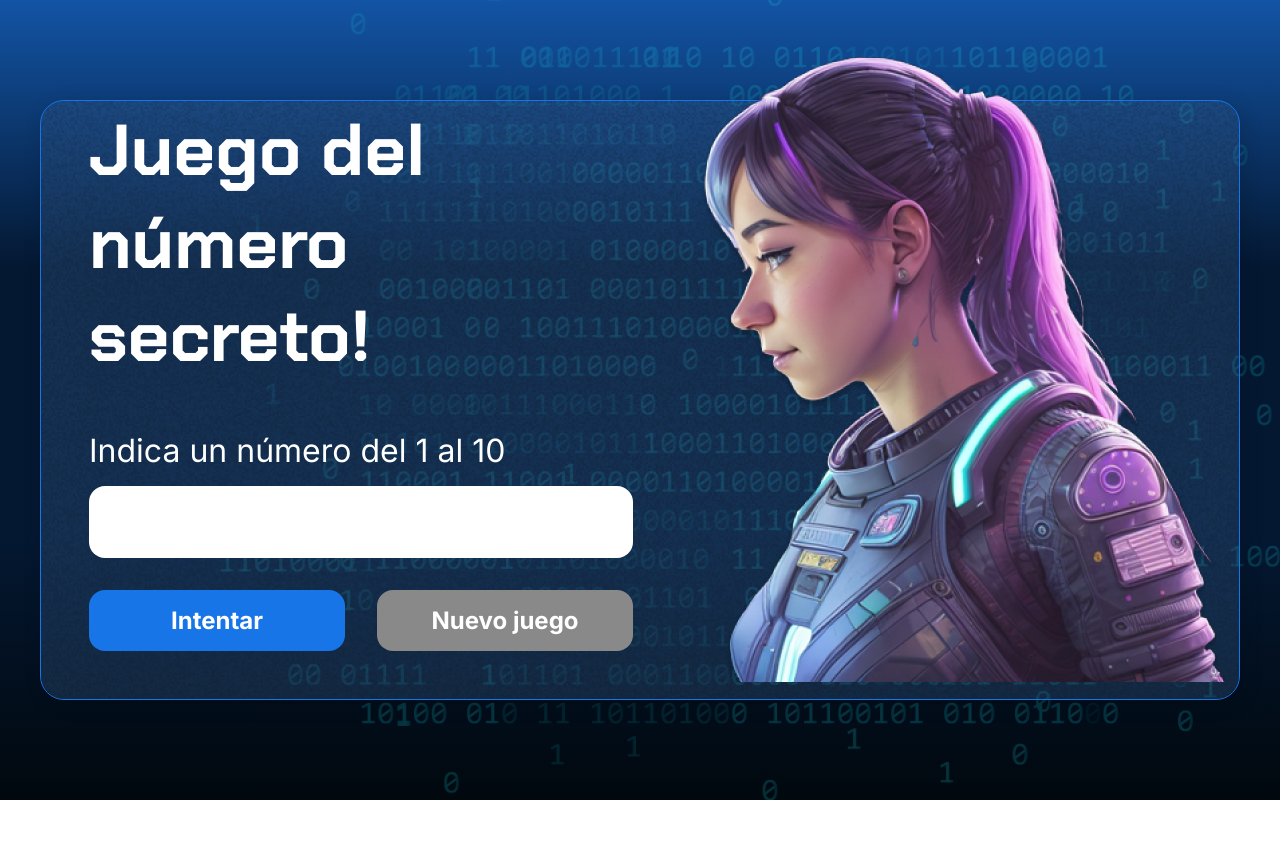
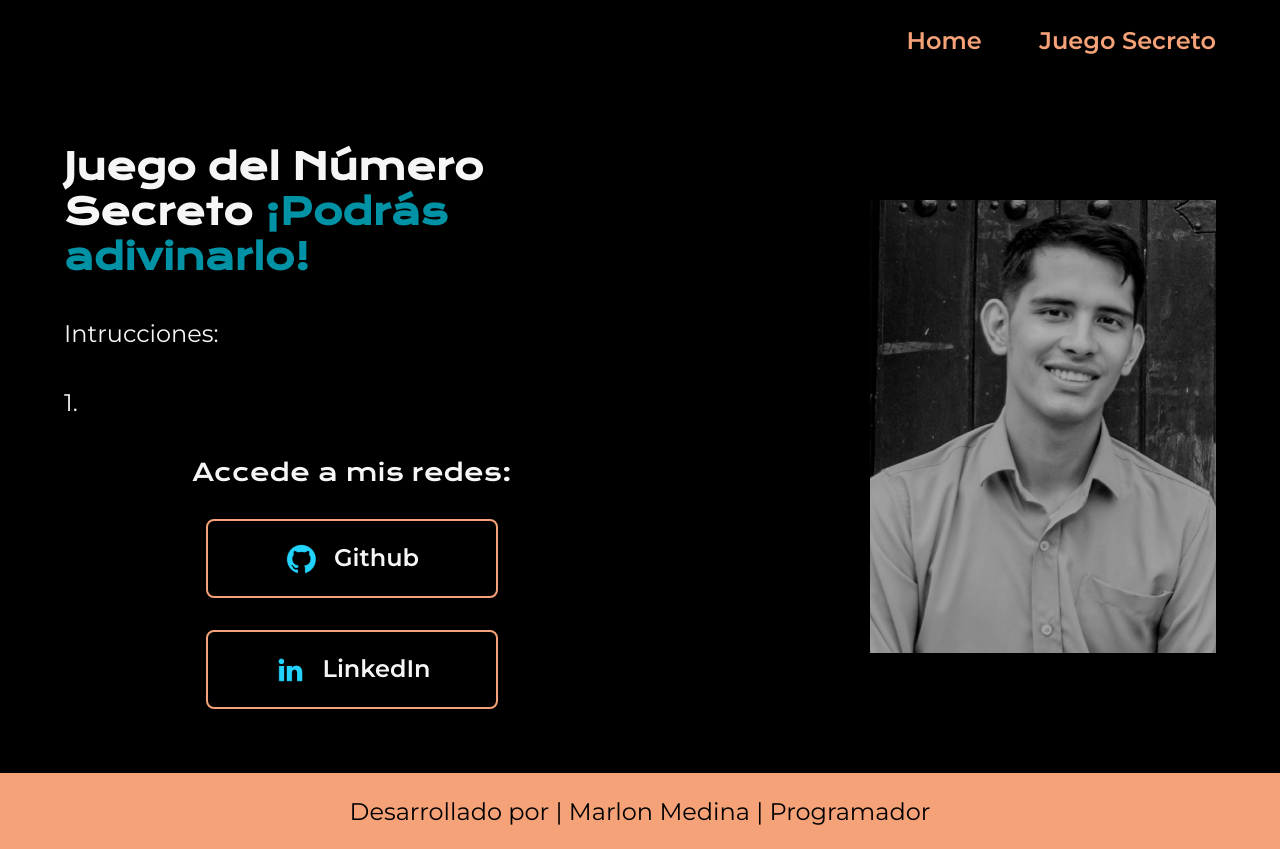
Before and after one commit to MStikMedina/juegoSecreto, a plain HTML site: page index.html in a window 1280 px wide. Before the commit the page ends 800 px from the top, so only its background shows below. Drawn offline with nearby package versions, Linux system fonts and the light colour scheme; files whose address does not match are found by name.

Commit message:
actualización juego secreto

```diff
--- a/index.html
+++ b/index.html
@@ -1,40 +1,42 @@
 <!DOCTYPE html>
-<html lang="pt-br">
-
+<html lang="es-mx">
 <head>
     <meta charset="UTF-8">
     <meta name="viewport" content="width=device-width, initial-scale=1.0">
-    <link rel="preconnect" href="https://fonts.googleapis.com">
-    <link rel="preconnect" href="https://fonts.gstatic.com" crossorigin>
-    <link href="https://fonts.googleapis.com/css2?family=Chakra+Petch:wght@700&family=Inter:wght@400;700&display=swap"
-        rel="stylesheet">
-    <link rel="stylesheet" href="assets/style.css">
-    <title>JS Game</title>
+    <title>Portafolio</title>
+    <link rel="stylesheet" href="./styles/style-home.css">
 </head>
+<body>
+    <header class="header">
+        <nav class="header__menu">
+            <a class="header__menu__link" href="index.html">Home</a>
+            <a class="header__menu__link" href="game.html">Juego Secreto</a>
+        </nav>
+    </header>
 
-<body>
+    <main class="presentacion">
+        <section class="presentacion__contenido">
+            <h1 class="presentacion__contenido__titulo">
+                Juego del Número Secreto <strong class="destaqueDeTitulo">¡Podrás adivinarlo!</strong>
+            </h1>
 
-    <div class="container">
-        <div class="container__contenido">
-            <div class="container__informaciones">
-                <div class="container__texto">
-                    <h1></h1>
-                    <p class="texto__parrafo"></p>
-                </div>
-                <input type="number" id="valorUsuario" min="1" max="10" class="container__input">
-                <div class="chute container__botones">
-                    <button onclick="verificarIntento();" class="container__boton">Intentar</button>
-                    <button onclick="reiniciarJuego();" class="container__boton" id="reiniciar" disabled>Nuevo juego</button>
-                </div>
+            <p class="presentacion__contenido__parrafo">
+                Intrucciones: </p>
+            <p class="presentacion__contenido__parrafo">1. </p>
+
+            <div class="presentacion__enlaces">
+                <h2 class="presentacion__enlaces__subtitulo">Accede a mis redes:</h2>
+                <a class="presentacion__enlaces__link" href="https://github.com/MStikMedina">
+                    <img src="./assets/github.png" alt="Logo de Github">Github</a>
+                <a class="presentacion__enlaces__link" href="https://www.linkedin.com/in/marlon-medina-programador/">
+                    <img src="./assets/linkedin.png" alt="Logo de LinkedIn">LinkedIn</a>
             </div>
-            <img src="./img/ia.png" alt="Una persona mirando a la izquierda" class="container__imagen-persona" />
-        </div>
-    </div>
+        </section>
+        <img class="presentacion__imagen" src="./assets/Imagem.png" alt="Imagen de mí trabajando">
+    </main>
 
-
-
-    <script src="app.js"></script>
-
+    <footer class="footer">
+        <p>Desarrollado por | Marlon Medina | Programador</p>
+    </footer>
 </body>
-
 </html>
--- /dev/null
+++ b/styles/style-home.css
@@ -0,0 +1,194 @@
+@import url('https://fonts.googleapis.com/css2?family=Krona+One&family=Montserrat:ital,wght@0,100..900;1,100..900&display=swap');
+
+:root{
+    --colorNegro: #000000;
+    --colorBlanco: #f6f6f6;
+    --colorPastel: #F6A278;
+    --colorAzul: #0193A5;
+    --colorHoverBoton: #272727;
+
+    --fuenteKrona: "Krona One", sans-serif;
+    --fuenteMontserrat: "Montserrat", sans-serif;
+}
+
+*{
+    padding: 0;
+    margin: 0;
+}
+
+body{
+    background-color: var(--colorNegro);
+    color: var(--colorBlanco);
+    box-sizing: border-box;
+}
+
+.header{
+    padding: 2% 5% 2% 5%;
+}
+
+.header__menu{
+    display: flex;
+    gap: 5%;
+    justify-content: flex-end;
+}
+
+.header__menu__link{
+    font-size: 1.5rem;
+    font-family: var(--fuenteMontserrat);
+    color: var(--colorPastel);
+    font-weight: 600;
+    text-decoration: none;
+}
+
+.presentacion{
+    display: flex;
+    align-items: center;
+    margin: 5% 5%;
+    justify-content: space-between;
+    gap: 82px;
+}
+
+.presentacion__contenido{
+    width: 50%;
+    display: flex;
+    flex-direction: column;
+    gap: 40px;
+}
+
+.presentacion__contenido__titulo{
+    font-size: 2.25rem;
+    font-family: var(--fuenteKrona);
+}
+
+.destaqueDeTitulo{
+    color: var(--colorAzul);
+}
+
+.presentacion__contenido__parrafo{
+    font-size: 1.5rem;
+    font-family: var(--fuenteMontserrat);
+}
+
+.presentacion__enlaces{
+    display: flex;
+    justify-content: space-between;
+    flex-direction: column;
+    align-items: center;
+    gap: 32px;
+}
+
+.presentacion__enlaces__subtitulo{
+    font-size: 1.5rem;
+    font-family: var(--fuenteKrona);
+    font-weight: 400;
+}
+
+.presentacion__enlaces__link{
+    width: 50%;
+    font-size: 1.5rem;
+    font-family: var(--fuenteMontserrat);
+    text-align: center;
+    padding: 21.5px 0;
+    border-radius: 8px;
+    font-weight: 600;
+    text-decoration: none;
+    color: var(--colorBlanco);
+    border: 2px solid var(--colorPastel);
+    display: flex;
+    justify-content: center;
+    gap: 16px;
+}
+
+.presentacion__enlaces__link:hover{
+    background-color: var(--colorHoverBoton);
+}
+
+.footer{
+    background-color: var(--colorPastel);
+    padding: 23.64px;
+    color: var(--colorNegro);
+    text-align: center;
+    font-size: 1.5rem;
+    font-family: var(--fuenteMontserrat);
+    font-weight: 400;
+}
+
+.presentacion__imagen{
+    width: 30%;
+}
+
+.proyectos{
+    display: flex;
+    align-items: center;
+    flex-direction: column;
+    margin-top: 2%;
+    padding: 2%;
+    gap: 82px;
+}
+
+.proyectos__titulo{
+    font-size: 2.25rem;
+    font-family: var(--fuenteKrona);
+}
+
+.proyectos__parrafo{
+    font-size: 1.5rem;
+    font-family: var(--fuenteMontserrat);
+    text-align: center;
+}
+
+.proyectos__contenido{
+    display: flex;
+    flex-direction: row;
+    padding: 0 5% 0 5%;
+}
+
+.proyectos__enlaces__link{
+    width: 50%;
+    font-size: 150%;
+    font-family: var(--fuenteMontserrat);
+    text-align: center;
+    padding: 21.5px 0;
+    border-radius: 8px;
+    font-weight: 600;
+    text-decoration: none;
+    color: var(--colorBlanco);
+    border: 2px solid var(--colorPastel);
+    display: flex;
+    justify-content: center;
+    gap: 16px;
+    margin: 5%;
+}
+
+.proyectos__enlaces__link:hover{
+    background-color: var(--colorHoverBoton);
+}
+
+@media (max-width: 1200px){
+    .header{
+        padding: 10%;
+    }
+
+    .header__menu{
+        justify-content: center;
+    }
+
+    .presentacion{
+        flex-direction: column-reverse;
+        padding: 5%;
+    }
+
+    .presentacion__contenido{
+        width: auto;
+    }
+
+    .proyectos{
+        margin-top: 2%;
+    }
+
+    .proyectos__contenido{
+        padding: 5%;
+        flex-direction: column;
+        align-items: center;
+    }
+}
```
Also changed, not shown: game.html (added, +40 -0 lines), assets/Ruido.png (renamed from img/Ruido.png), assets/bg.png (renamed from img/bg.png), assets/code.png (renamed from img/code.png), assets/github.png (added), assets/ia.png (renamed from img/ia.png), assets/imagem.png (added), assets/instagram.png (added), assets/linkedin.png (added), assets/twitch.png (added), assets/twitter-novo.png (added), assets/twitter.png (added), styles/style.css (renamed from assets/style.css).
